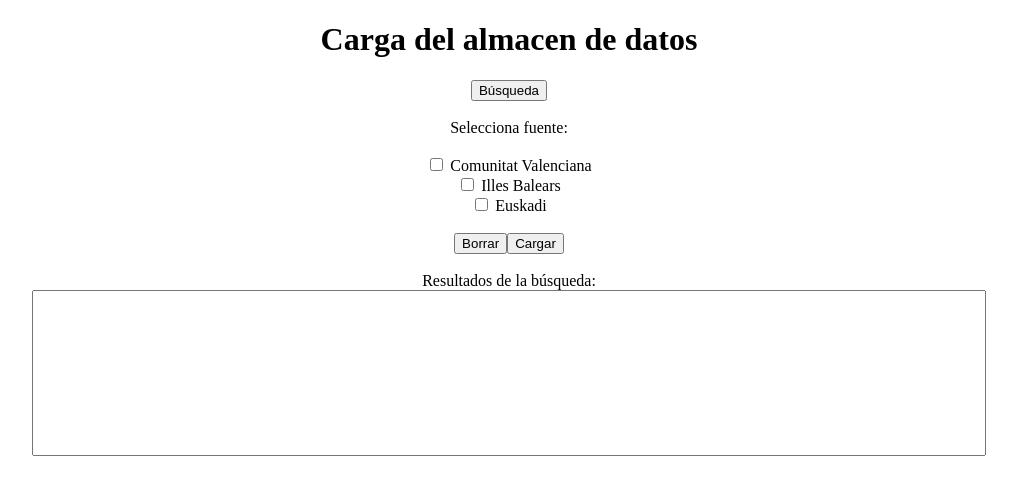
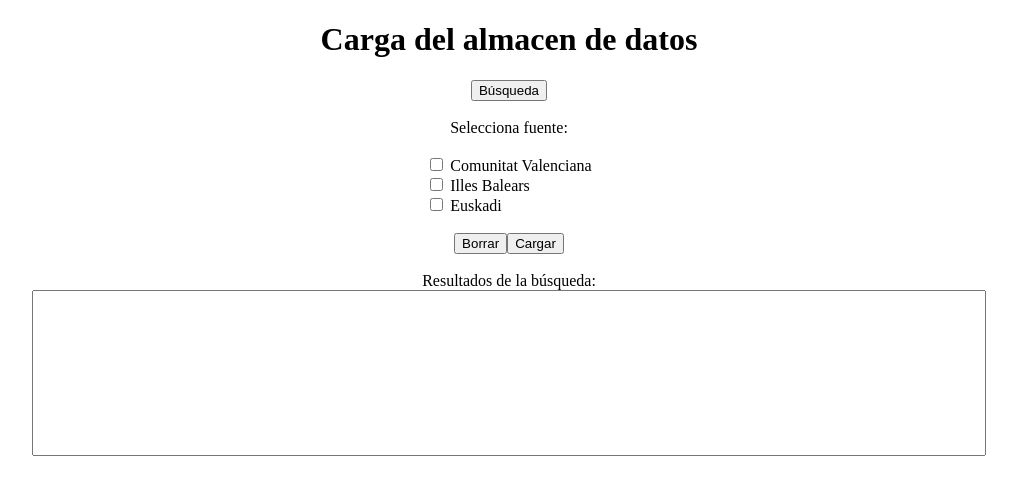
Before and after one commit to angelperezz21/FrontEndIEI, a React (Vite) app in the folder frontend-iei/: page /cargar in a window 1280 px wide. Shown: the top 494 px of the page, without its empty margins (131-1148 px from the left). Built offline with nearby package versions, Linux system fonts and the light colour scheme.

Commit message:
centradito y bonito

```diff
--- a/frontend-iei/package.json
+++ b/frontend-iei/package.json
@@ -11,13 +11,13 @@
   "dependencies": {
     "localforage": "^1.10.0",
     "match-sorter": "^6.3.1",
-    "ol": "^7.1.0",
+    "ol": "^7.2.2",
     "react": "^18.2.0",
     "react-dom": "^18.2.0",
     "react-responsive-combo-box": "^1.3.0",
-    "react-router-dom": "^6.5.0",
+    "react-router-dom": "^6.6.1",
     "react-split-pane": "^0.1.92",
-    "sort-by": "^1.2.0"
+    "sort-by": "^0.0.2"
   },
   "devDependencies": {
     "@types/react": "^18.0.26",
--- a/frontend-iei/src/Cargar.css
+++ b/frontend-iei/src/Cargar.css
@@ -1,5 +1,11 @@
 .gridCheckBox{
     display: grid;
+    grid-template-rows: auto min-content auto;
+}
+
+.grid-element{
+    grid-column: 2;
+    text-align: left;
 }
 
 .textArea2{
--- a/frontend-iei/src/Cargar.jsx
+++ b/frontend-iei/src/Cargar.jsx
@@ -51,9 +51,9 @@ function Cargar(){
                 <br></br>
                 <br></br>
                 <div className='gridCheckBox'>
-                    <label><input type="checkbox" id="chCV" onChange={() => {setCheckCV(document.getElementById("chCV").checked)}}></input> Comunitat Valenciana</label>
-                    <label><input type="checkbox" id="chIB" onChange={() => {setCheckIB(document.getElementById("chIB").checked)}}></input> Illes Balears</label>
-                    <label><input type="checkbox" id="chEu" onChange={() => {setCheckEu(document.getElementById("chEu").checked)}}></input> Euskadi</label>
+                    <label class="grid-element"><input type="checkbox" id="chCV" onChange={() => {setCheckCV(document.getElementById("chCV").checked)}}></input> Comunitat Valenciana</label>
+                    <label class="grid-element"><input type="checkbox" id="chIB" onChange={() => {setCheckIB(document.getElementById("chIB").checked)}}></input> Illes Balears</label>
+                    <label class="grid-element"><input type="checkbox" id="chEu" onChange={() => {setCheckEu(document.getElementById("chEu").checked)}}></input> Euskadi</label>
                 </div>
                 <br></br>
                 <div className='botones'>
```
Also changed, not shown: 1 other file (tests, documents, lock files or other folders).
